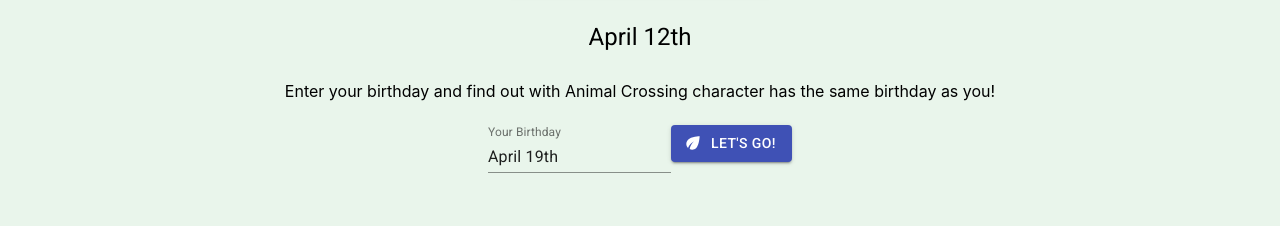
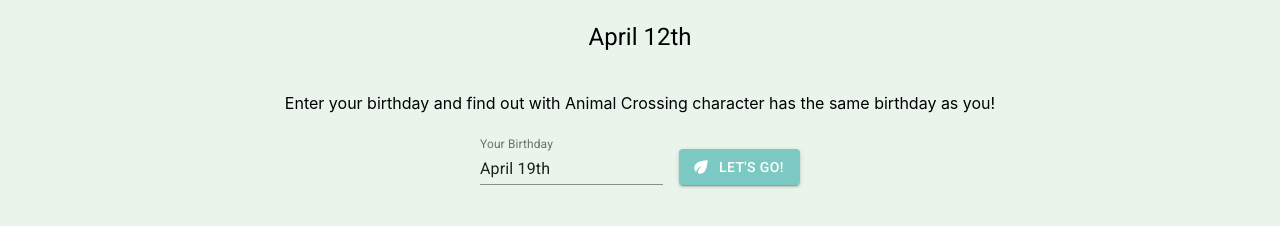
Before and after one commit to MealeaHunter/animal-crossing-birthday, a React (Create React App) app: page / in a window 1280 px wide. Shown: the part 490-716 px from the top of the page. Built offline with nearby package versions, Linux system fonts and the light colour scheme.

Commit message:
Stylize button

```diff
--- a/src/components/users-birthday.js
+++ b/src/components/users-birthday.js
@@ -5,6 +5,20 @@
 import Grid from "@material-ui/core/Grid";
 import Button from "@material-ui/core/Button";
 import EcoIcon from "@material-ui/icons/Eco";
+import { makeStyles } from "@material-ui/core/styles";
+
+const useStyles = makeStyles((theme) => ({
+    container: {
+        padding: theme.spacing(3),
+    },
+    item: {
+        paddingLeft: theme.spacing(2)
+    },
+    button: {
+        backgroundColor: "#7CC9C3",
+        color: "#FFF"
+    }
+  }));
 
 const onSearchBirthday = () => {
     // Navigate to a different page and search for which AC character has the same birthday
@@ -12,16 +26,17 @@
 
 function UsersBirthday() {
   const [selectedDate, handleDateChange] = useState(new Date());
+  const classes = useStyles();
 
   return (
     <div>
-      <Grid container spacing={3} direction="column" alignItems="center">
+      <Grid container className={classes.container} direction="column" alignItems="center">
         <Grid item>
           Enter your birthday and find out with Animal Crossing character has
           the same birthday as you!
         </Grid>
 
-        <Grid item>
+        <Grid item xs={12} container direction="row" alignItems="flex-end" justify="center" className={classes.container}>
           <MuiPickersUtilsProvider utils={MomentUtils}>
             <DatePicker
               label="Your Birthday"
@@ -30,10 +45,13 @@
             />
           </MuiPickersUtilsProvider>
 
-          <Button variant="contained" color="primary" onClick={onSearchBirthday} startIcon={<EcoIcon />}>
-            Let's Go!
-          </Button>
+            <Grid item className={classes.item}>
+                <Button variant="contained" className={classes.button} onClick={onSearchBirthday} startIcon={<EcoIcon />}>
+                    Let's Go!
+                </Button>
+            </Grid>
         </Grid>
+
       </Grid>
     </div>
   );
```
